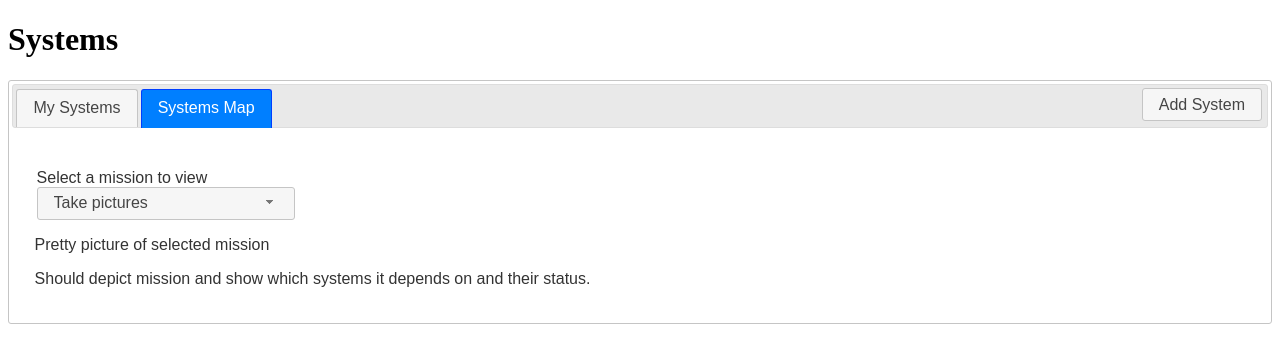
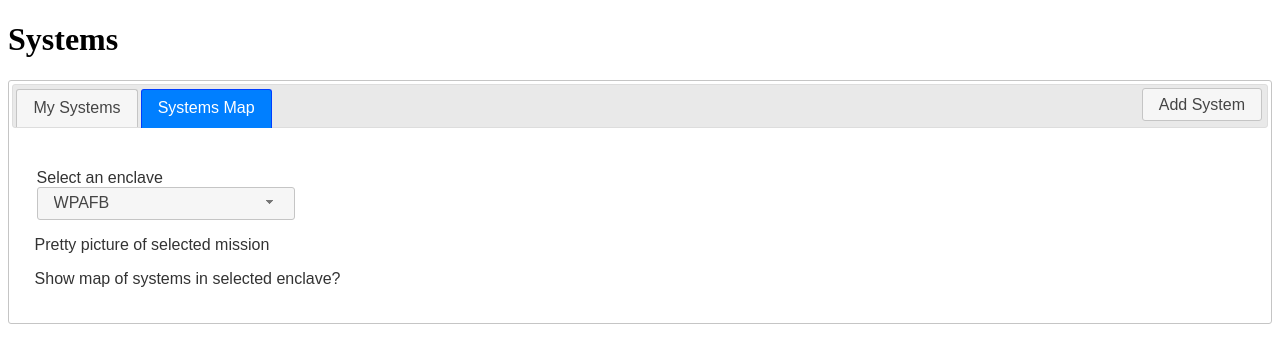
Before and after one commit to jguion/atlas, a Django app: page /mission_mapping/systems/ in a window 1280 px wide, after a click on "Systems Map". Shown: the part 40-403 px from the top of the page. Run offline with Django 3.2, Linux system fonts and the light colour scheme; some libraries are stand-ins or nearby versions.

Commit message:
more functionality for systems page

```diff
--- a/mission_mapping/templates/systems.html
+++ b/mission_mapping/templates/systems.html
@@ -33,28 +33,26 @@
         return formatter;
       }
 
-      function populateMissionDrill(r){
-        $('#m_id').text("ID : " + data.getValue(r, 1));
-        $('#m_status').text("Mission status percentage : " + data.getValue(r, 0));
-        $('#m_name').text("Mission name : " + data.getValue(r, 2));
-        $('#m_organization').text("Organization : " + data.getValue(r, 3));
-        $('#m_start').text("Start time : " + data.getValue(r, 4));
-        $('#m_end').text("End Time : " + data.getValue(r, 5));
-
-        $('#m_type').text('Mission type : ');
-        $('#m_systems').html('<div id="systems_table"></div>');
+      function populateSystemDrill(r){
+        $('#s_id').text("ID : " + data.getValue(r, 1));
+        $('#s_status').text("System status : " + data.getValue(r, 0));
+        $('#s_name').text("System name : " + data.getValue(r, 2));
+        $('#s_organization').text("Organization : " + data.getValue(r, 3));
+        $('#s_type').text('Type : ');
+        $('#s_systems').html('<div id="dependency_table"></div>');
 
         sys_data = new google.visualization.DataTable();
         sys_data.addColumn('number', 'Status')
         sys_data.addColumn('string', 'System Name');
+        sys_data.addColumn('string', "Status description");
 
         sys_data.addRows([
-          [85, "NIPR"],
-          [100, "ACAS"],
-          [25, "SharePoint"]
+          [85, "Base Gateway", "bandwidth delays"],
+          [100, "Internal network", "up and running"],
+          [100, "DISA circuit", "up and running"]
         ])
 
-        sys_table = new google.visualization.Table(document.getElementById('systems_table'));
+        sys_table = new google.visualization.Table(document.getElementById('s_dependencies'));
         formatter = getColorFormatter();
         formatter.format(sys_data, 0);
         options = {showRowNumber: false,  allowHtml:true}
@@ -86,8 +84,8 @@
         google.visualization.events.addListener(table, 'select', function(){
           s = table.getSelection();
           row = s[0].row;
-          populateMissionDrill(row);
-          $( "#mission_drill" ).dialog( "open" );
+          populateSystemDrill(row);
+          $( "#system_drill" ).dialog( "open" );
         });
 
       }
@@ -97,13 +95,11 @@
       //Create the add mission box
 
       //what to do when you add mission
-      function addMission(){
+      function addSystem(){
         data.addRow([100,
                      $('#id').val(),
                      $('#name').val(),
                      $('#organization').val(),
-                     new Date($('#start')[0].valueAsNumber),
-                     new Date($('#end')[0].valueAsNumber)
                    ]);
         formatter = getColorFormatter();
         formatter.format(data, 0);
@@ -131,7 +127,7 @@
           of: window,
         },
         buttons: {
-          "Add Mission": addMission,
+          "Add System": addSystem,
           Cancel: function() {
             dialog.dialog( "close" );
           }
@@ -143,7 +139,7 @@
 
       form = dialog.find( "form" ).on( "submit", function( event ) {
         event.preventDefault();
-        addMission();
+        addSystem();
       });
 
       $( "#add_system_btn" ).button().on( "click", function() {
@@ -151,8 +147,8 @@
       });
       // End add mission box
 
-      //Mission drills
-      $( "#mission_drill" ).dialog({
+      //System drills
+      $( "#system_drill" ).dialog({
       autoOpen: false,
         show: {
           effect: "fold",
@@ -190,7 +186,7 @@
        return split( term ).pop();
      }
 
-     $( "#systems" )
+     $( "#dependencies" )
        // don't navigate away from the field on tab when selecting an item
        .on( "keydown", function( event ) {
          if ( event.keyCode === $.ui.keyCode.TAB &&
@@ -249,44 +245,21 @@
         <input type="text" name="type" id="type" value="" class="text ui-widget-content ui-corner-all">
         <label for="organization">Organization</label>
         <input type="text" name="organization" id="organization" value="" class="text ui-widget-content ui-corner-all">
-        <label for="systems">Systems</label>
-        <input name="systems" id="systems" size="50">
+        <label for="dependencies">Dependencies</label>
+        <input name="dependencies" id="dependencies" size="50">
         <!-- Allow form submission with keyboard without duplicating the dialog button -->
         <input type="submit" tabindex="-1" style="position:absolute; top:-1000px">
       </fieldset>
     </form>
   </div>
 
-  <div id="mission_drill" title="Mission details">
-    <div id="m_id"></div>
-    <div id="m_status"></div>
-    <div id="m_name"></div>
-    <div id="m_type"></div>
-    <div id="m_organization"></div>
-    <div id="m_start"> </div>
-    <div id="m_end"> </div>
-    <div id="m_systems"> </div>
-    <!--<form>
-      <fieldset>
-        <label for="m_id">ID</label>
-        <input type="text" name="m_id" id="m_id" value="" class="text ui-widget-content ui-corner-all">
-        <label for="m_status">Current Status</label>
-        <input type="text" name="m_status" id="m_status" value="" class="text ui-widget-content ui-corner-all">
-        <label for="m_name">Name</label>
-        <input type="text" name="m_name" id="m_name" value="" class="text ui-widget-content ui-corner-all">
-        <label for="m_type">Type</label>
-        <input type="text" name="m_type" id="m_type" value="" class="text ui-widget-content ui-corner-all">
-        <label for="m_organization">Organization</label>
-        <input type="text" name="m_organization" id="m_organization" value="" class="text ui-widget-content ui-corner-all">
-        <label for="m_start">Start time</label>
-        <input type="datetime-local" name="m_start" id="m_start" value="" class="text ui-widget-content ui-corner-all">
-        <label for="m_end">End time</label>
-        <input type="datetime-local" name="m_end" id="m_end" value="" class="text ui-widget-content ui-corner-all">
-        <label for="m_systems">Systems Status</label>
-        <input type="textbox" name="m_systems" id="m_systems" value="" class="text ui-widget-content ui-corner-all">
-        <input type="submit" tabindex="-1" style="position:absolute; top:-1000px">
-      </fieldset>
-    </form> -->
+  <div id="system_drill" title="Mission details">
+    <div id="s_id"></div>
+    <div id="s_status"></div>
+    <div id="s_name"></div>
+    <div id="s_type"></div>
+    <div id="s_organization"></div>
+    <div id="s_dependencies"> </div>
   </div>
   <div id="dependency_tree"></div>
 
@@ -303,16 +276,16 @@
     <div id="tabs-3">
       <form action="#">
         <fieldset>
-          <label for="mission_selector">Select a mission to view</label>
+          <label for="mission_selector">Select an enclave</label>
           <select name="mission_selector" id="mission_selector">
-            <option selected="selected">Take pictures</option>
-            <option>Drop bombs</option>
-            <option>Hack bad guys</option>
+            <option selected="selected">WPAFB</option>
+            <option>Edwards AFB</option>
+            <option>NIPR</option>
           </select>
         </fieldset>
       </form>
       <p>Pretty picture of selected mission</p>
-      <p>Should depict mission and show which systems it depends on and their status.</p>
+      <p>Show map of systems in selected enclave?</p>
     </div>
   </div>
   </body>
```
